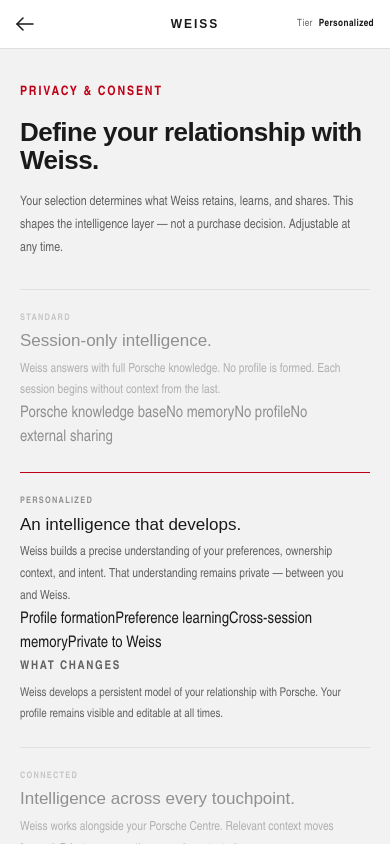
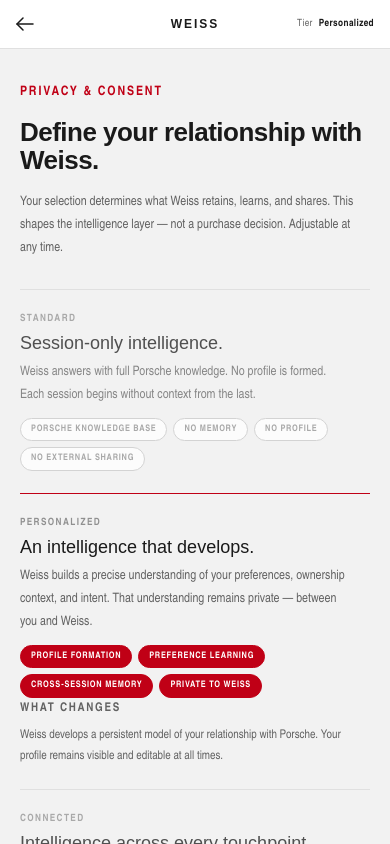
Before and after one commit to LuisLf12R/weiss-demo, a website: page index.html in a window 390 px wide. Drawn offline with Linux system fonts and the light colour scheme.

Commit message:
Fix cap pills spacing and mobile tier readability

```diff
--- a/index.html
+++ b/index.html
@@ -83,6 +83,9 @@
 .tier-label { font-size: 9px; font-weight: 700; letter-spacing: 0.14em; text-transform: uppercase; color: var(--text-muted); margin-bottom: 6px; }
 .tier-name { font-family: "Porsche Next", Arial, sans-serif; font-size: 20px; line-height: 1.14; margin-bottom: 8px; color: var(--text-primary); }
 .tier-desc { font-size: 12.5px; color: var(--text-secondary); line-height: 1.75; }
+.tier-caps { display: flex; flex-wrap: wrap; gap: 6px; margin-top: 12px; row-gap: 6px; }
+.cap-pill { font-size: 9px; font-weight: 700; letter-spacing: 0.08em; text-transform: uppercase; color: var(--text-muted); border: 1px solid var(--border-mid); background: var(--surface); border-radius: 999px; padding: 4px 10px; display: inline-block; transition: all var(--spring); }
+.tier-option.selected .cap-pill { background: var(--accent); border-color: var(--accent); color: #fff; }
 .tier-expanded-inner p { font-size: 12px; color: var(--text-secondary); line-height: 1.75; }
 .tier-summary { padding: 28px; position: sticky; top: 24px; border: 1px solid var(--border); background: var(--surface); }
 .tier-summary h2 { font-family: "Porsche Next", Arial, sans-serif; font-size: 20px; line-height: 1.1; margin-bottom: 8px; color: var(--text-primary); }
@@ -270,6 +273,22 @@
     .tier-layout { grid-template-columns: 1fr; gap: 20px; }
     .tier-summary { position: static; padding: 20px; }
     .tier-name { font-size: 17px; }
+    /* Tier readability */
+    .tier-option:not(.selected) .tier-copy { opacity: 0.75; }
+    .tier-label { font-size: 10px; margin-bottom: 6px; }
+    .tier-name { font-size: 18px; line-height: 1.2; margin-bottom: 8px; }
+    .tier-desc { font-size: 13px; line-height: 1.75; }
+
+    /* Cap pills spacing */
+    .tier-caps { display: flex; flex-wrap: wrap; gap: 6px; margin-top: 10px; }
+    .cap-pill { font-size: 9px; padding: 4px 10px; letter-spacing: 0.08em; }
+
+    /* Tier expanded section */
+    .tier-expanded-inner p { font-size: 12px; line-height: 1.75; }
+
+    /* Summary panel */
+    .summary-item { font-size: 12px; line-height: 1.65; }
+    .summary-note { font-size: 10px; line-height: 1.7; }
 
     /* Prototype screen */
     #prototype-screen.active { display: flex; flex-direction: column; overflow: hidden; }
```
Lines whose indentation alone changed are shown as unchanged.
